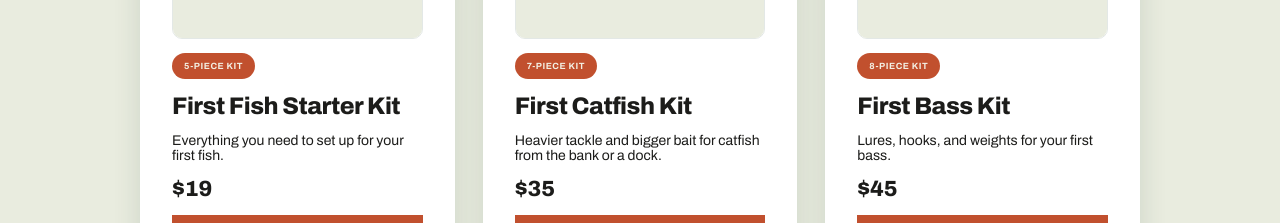
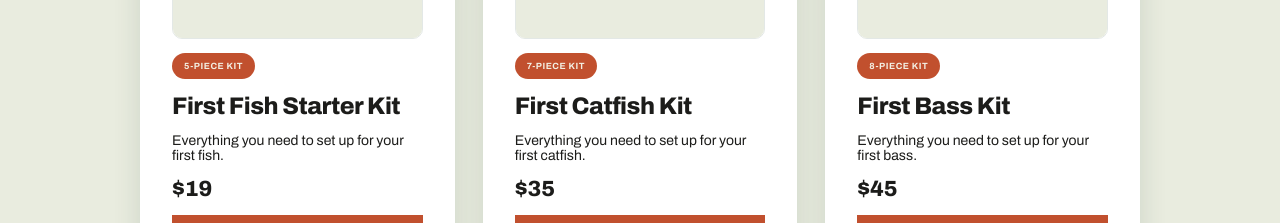
Before and after one commit to kettooutdoors-eng/ketto-outdoors-web, a React (Vite) app: page / in a window 1280 px wide. Shown: the part 980-1203 px from the top of the page. Built offline with nearby package versions, Linux system fonts and the light colour scheme; no server answers.

Commit message:
Bass and Catfish taglines match: "Everything you need to set up for your first ..."
Co-Authored-By: Claude Opus 5.5 <noreply@anthropic.com>
Claude-Session: https://claude.ai/code/session_01RWNGdd7TZriyWMygQZtzLP

```diff
--- a/src/data/bundles.ts
+++ b/src/data/bundles.ts
@@ -5,7 +5,7 @@ export const BUNDLES: Bundle[] = [
     id: 'first-bass-kit',
     slug: 'first-bass-kit',
     name: 'First Bass Kit',
-    tagline: 'Lures, hooks, and weights for your first bass.',
+    tagline: 'Everything you need to set up for your first bass.',
     // Priced about 12% under the sum of the individual pieces — confirm against
     // real costs before launch.
     price: 45,
@@ -146,7 +146,7 @@ export const BUNDLES: Bundle[] = [
     id: 'first-catfish-kit',
     slug: 'first-catfish-kit',
     name: 'First Catfish Kit',
-    tagline: 'Heavier tackle and bigger bait for catfish from the bank or a dock.',
+    tagline: 'Everything you need to set up for your first catfish.',
     // Priced about 12% under the sum of the individual pieces — confirm against
     // real costs before launch.
     price: 35,
```
Also changed, not shown: shopify/welcome-email.md (+2 -3 lines), shopify/products.csv.
